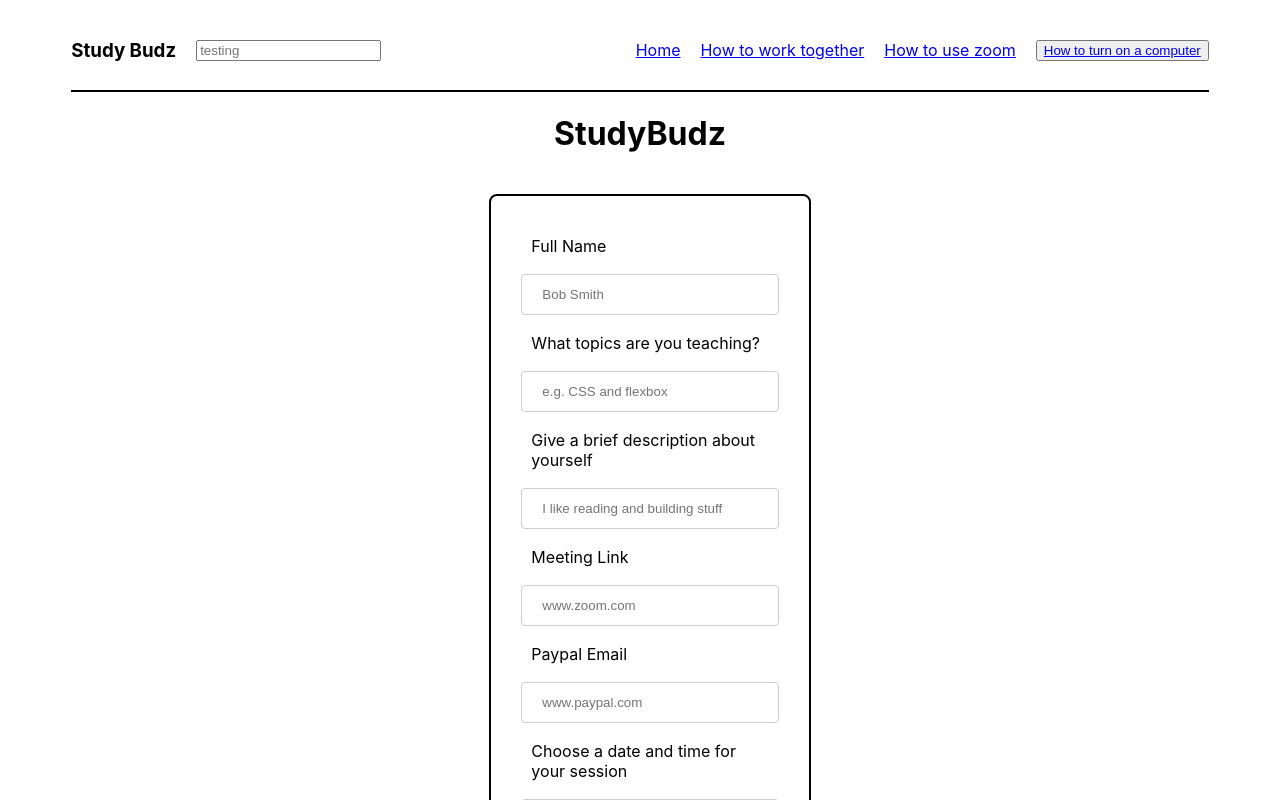
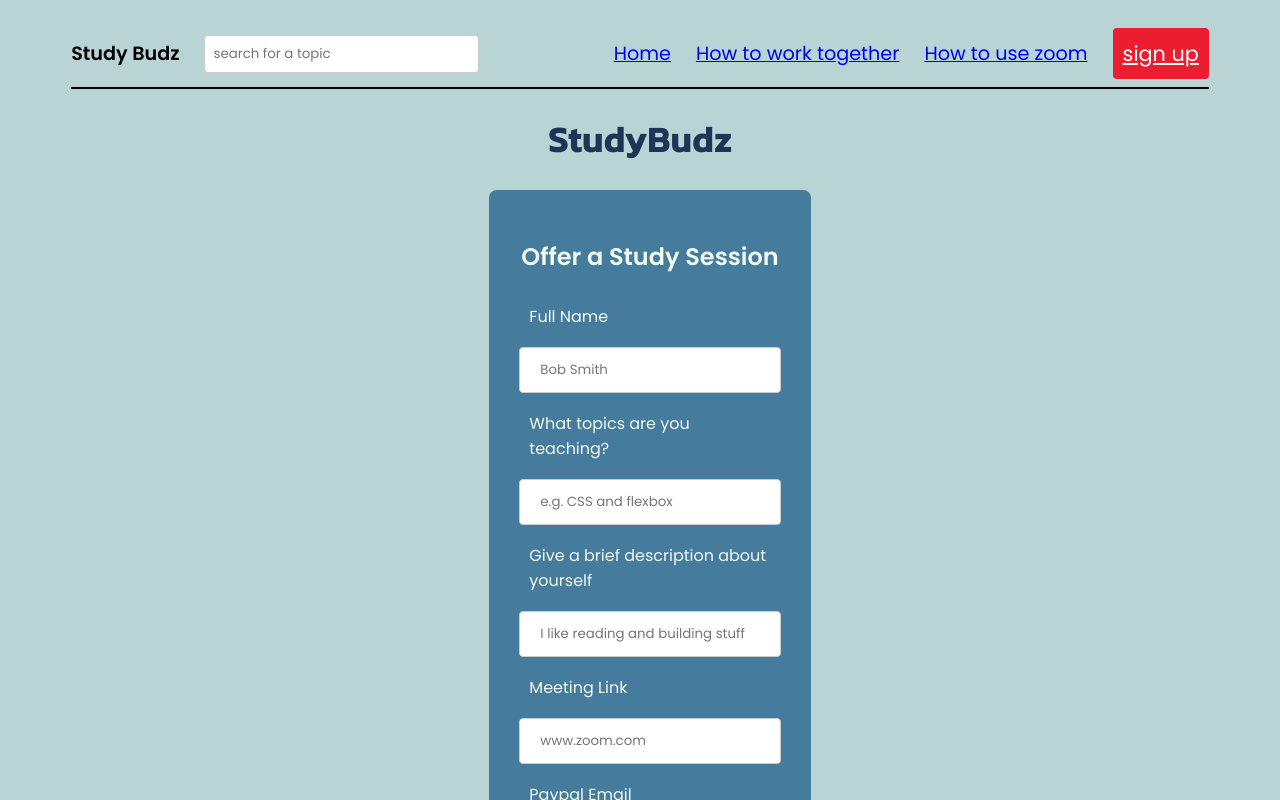
Before and after one commit to ffjaervik/StudyBudz_Front-end, a React (Create React App) app in the folder study-budz-2.0/: page / in a window 1280 px wide. Shown: the top 800 px of the page. Built offline with nearby package versions, Linux system fonts and the light colour scheme; no server answers.

Commit message:
added more CSS.looks more polished

```diff
--- a/study-budz-2.0/src/Components/App/App.css
+++ b/study-budz-2.0/src/Components/App/App.css
@@ -10,5 +10,6 @@
 
 h1 {
   text-align: center;
-  position: sticky;
+  font-size: 2.2rem;
+  color: #1d3557;
 }
--- a/study-budz-2.0/src/Components/Form/Form.css
+++ b/study-budz-2.0/src/Components/Form/Form.css
@@ -1,5 +1,5 @@
 .form-container {
-  min-width: 25%;
+  min-width: 30%;
   max-width: 30%;
   /* border: 1px solid blue; */
   display: flex;
@@ -8,17 +8,20 @@
   margin-top: 20px;
   /* border: 2px solid black; */
   height: 100%;
+  margin-top: 0px;
 }
 
 .form-items-container {
   width: 100%;
+  background-color: #457b9d;
   display: flex;
   flex-direction: column;
   margin-left: 20px;
   /* max-height: 500px; */
   padding: 30px;
-  border: 2px solid black;
+  /* border: 2px solid black; */
   border-radius: 8px;
+  color: #f1faee;
 }
 
 label {
@@ -47,29 +50,37 @@ select {
 }
 .submit {
   width: 100%;
-  background-color: red;
+  background-color: #eb1d2e;
   color: white;
   padding: 14px 20px;
   margin: 8px 0;
   border: none;
   border-radius: 4px;
   cursor: pointer;
+  border-radius: 4px;
+  font-size: 1.3rem;
 }
 
 .submit:hover {
-  background-color: maroon;
+  background-color: #a70614;
 }
 .clear {
   width: 100%;
-  background-color: green;
+  background-color: #1d3557;
   color: white;
   padding: 14px 20px;
   margin: 8px 0;
   border: none;
   border-radius: 4px;
   cursor: pointer;
+  border-radius: 4px;
+  font-size: 1.1rem;
 }
 
 .clear:hover {
-  background-color: lightgreen;
+  background-color: #2c558f;
 }
+
+.form-items-container h2 {
+  text-align: center;
+}
--- a/study-budz-2.0/src/Components/Form/index.js
+++ b/study-budz-2.0/src/Components/Form/index.js
@@ -34,7 +34,7 @@ function Form() {
 
     console.log(studySession);
 
-    const post = await fetch('http://localhost:4000/lessons', {
+    const post = await fetch('https://studybudzapp.herokuapp.com/lessons', {
       method: 'POST',
       headers: { 'Content-Type': 'application/json' },
       body: JSON.stringify(studySession),
@@ -50,6 +50,7 @@ function Form() {
   return (
     <div className="form-container">
       <form className="form-items-container">
+        <h2>Offer a Study Session</h2>
         <label>Full Name</label>
         <input
           type="text"
--- a/study-budz-2.0/src/Components/LessonCard/index.js
+++ b/study-budz-2.0/src/Components/LessonCard/index.js
@@ -1,12 +1,20 @@
+import { useState } from 'react';
 import './lesson-card.css';
 
 const LessonCard = ({ lesson }) => {
+  const [attendance, setAttendance] = useState(null);
+
+  function sendAttendanceList() {
+    setAttendance('');
+    alert(
+      'Your name has been added to the attendance list. Please make sure to attend!'
+    );
+  }
+
   return (
     <div className="single-lesson">
       <div className="card-hero">
-        <h2>
-          Topic: <span>{lesson.topic}</span>
-        </h2>
+        <h2>{lesson.topic}</h2>
         <hr />
       </div>
       <div className="card-stuff">
@@ -23,13 +31,22 @@ const LessonCard = ({ lesson }) => {
         </p>
         <p>
           <strong>Session length: </strong>
-          {lesson.duration}
+          {lesson.duration} minutes
         </p>
         <p>
           <strong>Meeting link: </strong>
           {lesson.zoom}
         </p>
       </div>
+      <div className="attending-box">
+        <input
+          type="text"
+          placeholder="Write your name"
+          value={attendance}
+          onChange={(e) => setAttendance(e.target.value)}
+        />
+        <button onClick={sendAttendanceList}>Confirm attendance</button>
+      </div>
     </div>
   );
 };
--- a/study-budz-2.0/src/Components/LessonCard/lesson-card.css
+++ b/study-budz-2.0/src/Components/LessonCard/lesson-card.css
@@ -1,13 +1,15 @@
 div .single-lesson {
   border: 2px solid #00243d;
-  border-radius: 17px;
-
+  border-radius: 10px;
+  /* color: white; */
   max-width: 30%;
   min-width: 40%;
 
   padding: 1.5rem;
   box-shadow: 0 4px 8px 0 rgba(0, 0, 0, 0.2), 0 6px 20px 0 rgba(0, 0, 0, 0.19);
-  background-color: lightblue;
+  background-color: #1d3557;
+  background-color: #457b9d;
+  background-color: #f1faee;
 }
 
 .single-lesson p {
@@ -17,12 +19,13 @@ div .single-lesson {
   transform: scale(1.1);
   box-shadow: 0 10px 40px 0 rgba(0, 0, 0, 0.4);
   z-index: 3;
-  border-color: #007bff !important;
+  transition-duration: 500ms;
+  transition-property: transform;
 }
 
 hr {
   height: 4px;
-  background-color: #00243d;
+  background-color: #e63946;
 }
 
 /* .card-hero {
@@ -40,3 +43,29 @@ span {
 strong {
   color: #00243d;
 }
+.card-hero h2 {
+  text-align: center;
+}
+
+.card-section-title {
+  font-size: 1.8rem;
+  text-align: center;
+  margin-bottom: 30px;
+}
+.attending-box {
+  display: flex;
+  justify-content: left;
+  align-items: center;
+  gap: 10px;
+}
+.attending-box input {
+  width: 50%;
+  border: 1px solid #eb1d2e;
+}
+.attending-box button {
+  padding: 10px 5px;
+  background-color: #eb1d2e;
+  border: none;
+  color: white;
+  font-size: 0.9rem;
+}
--- a/study-budz-2.0/src/Components/LessonContainer/index.js
+++ b/study-budz-2.0/src/Components/LessonContainer/index.js
@@ -1,20 +1,17 @@
-import LessonCard from "../LessonCard";
-import "./lesson-container.css";
+import LessonCard from '../LessonCard';
+import './lesson-container.css';
 
-const LessonContainer = ({lessons}) => {
-
-
-    return (
-        <div className="lesson-container">
-            {lessons.map((lesson) => (
-
-                 <LessonCard lesson={lesson}/>
-
-            ) )}
-        </div>
-
-
-     );
-}
+const LessonContainer = ({ lessons }) => {
+  return (
+    <div>
+      <h2 className="card-section-title">Choose a lesson to take part in:</h2>
+      <div className="lesson-container">
+        {lessons.map((lesson) => (
+          <LessonCard lesson={lesson} />
+        ))}
+      </div>
+    </div>
+  );
+};
 
 export default LessonContainer;
--- a/study-budz-2.0/src/Components/NavBar/Navbar.css
+++ b/study-budz-2.0/src/Components/NavBar/Navbar.css
@@ -15,11 +15,44 @@
   gap: 10px;
   border-bottom: 2px solid black;
   align-items: center;
-  padding-bottom: 10px;
+  /* padding-bottom: 10px; */
 }
 .nav-sides {
   display: flex;
   align-items: center;
   justify-content: space-between;
-  gap: 20px;
+  gap: 25px;
+  font-size: 1.2rem;
 }
+.nav-sides button {
+  background-color: #eb1d2e;
+  color: white;
+  padding: 10px 10px;
+  margin: 8px 0;
+  border: none;
+  border-radius: 4px;
+  cursor: pointer;
+  border-radius: 4px;
+  font-size: 1.3rem;
+  color: white;
+}
+.nav-sides button:hover {
+  background-color: #a70614;
+}
+button a {
+  color: white;
+}
+
+.nav-sides h3 {
+  font-size: 1.2rem;
+}
+
+.nav-sides input[type='search'],
+select {
+  padding: 8px 8px;
+  margin: 8px 0;
+  display: inline-block;
+  border: 1px solid #ccc;
+  border-radius: 4px;
+  box-sizing: border-box;
+}
--- a/study-budz-2.0/src/Components/NavBar/index.js
+++ b/study-budz-2.0/src/Components/NavBar/index.js
@@ -5,7 +5,7 @@ function Navbar() {
       <nav className="navbar-container">
         <div className="nav-sides">
           <h3>Study Budz</h3>
-          <input type="search" placeholder="testing" />
+          <input type="search" placeholder="search for a topic" />
         </div>
         <div className="nav-sides">
           <p>
@@ -18,7 +18,7 @@ function Navbar() {
             <a href="/">How to use zoom</a>
           </p>
           <button>
-            <a href="/">How to turn on a computer</a>
+            <a href="/">sign up</a>
           </button>
         </div>
       </nav>
--- a/study-budz-2.0/src/index.css
+++ b/study-budz-2.0/src/index.css
@@ -1,9 +1,11 @@
+@import url('https://fonts.googleapis.com/css2?family=Kanit:wght@400;500&family=Poppins:wght@400;600&family=Roboto&display=swap');
 body {
   /* border: 2px black solid; */
   margin-top: 0;
   margin-left: 4%;
   margin-right: 4%;
   padding: 20px;
+  background-color: #b8d4d5;
 
   font-family: -apple-system, BlinkMacSystemFont, 'Segoe UI', 'Roboto', 'Oxygen',
     'Ubuntu', 'Cantarell', 'Fira Sans', 'Droid Sans', 'Helvetica Neue',
@@ -16,3 +18,21 @@ code {
   font-family: source-code-pro, Menlo, Monaco, Consolas, 'Courier New',
     monospace;
 }
+
+p,
+h2,
+h3,
+h4,
+h5,
+span,
+label,
+input,
+button {
+  font-family: 'Poppins';
+}
+h1 {
+  font-family: 'Kanit', sans-serif;
+  font-weight: 600;
+  letter-spacing: 1px;
+  font-size: 2.5rem;
+}
```
